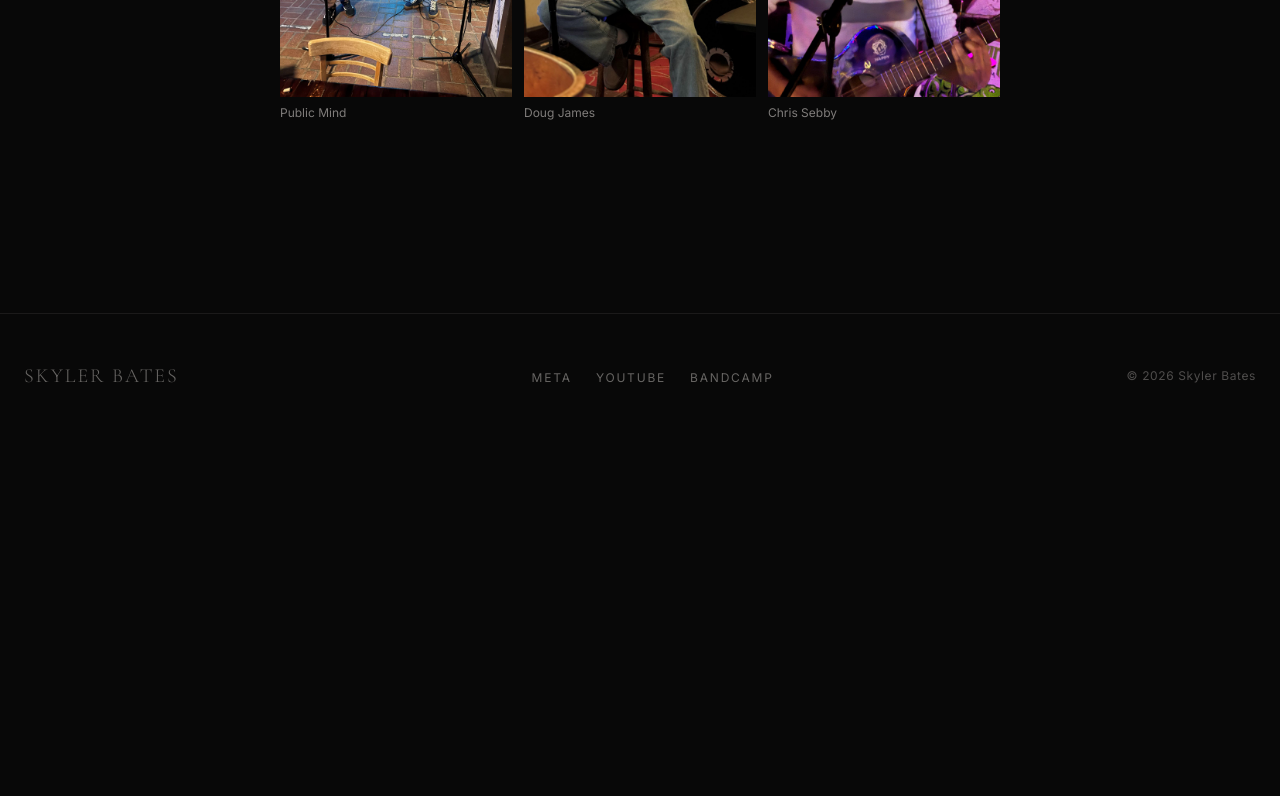
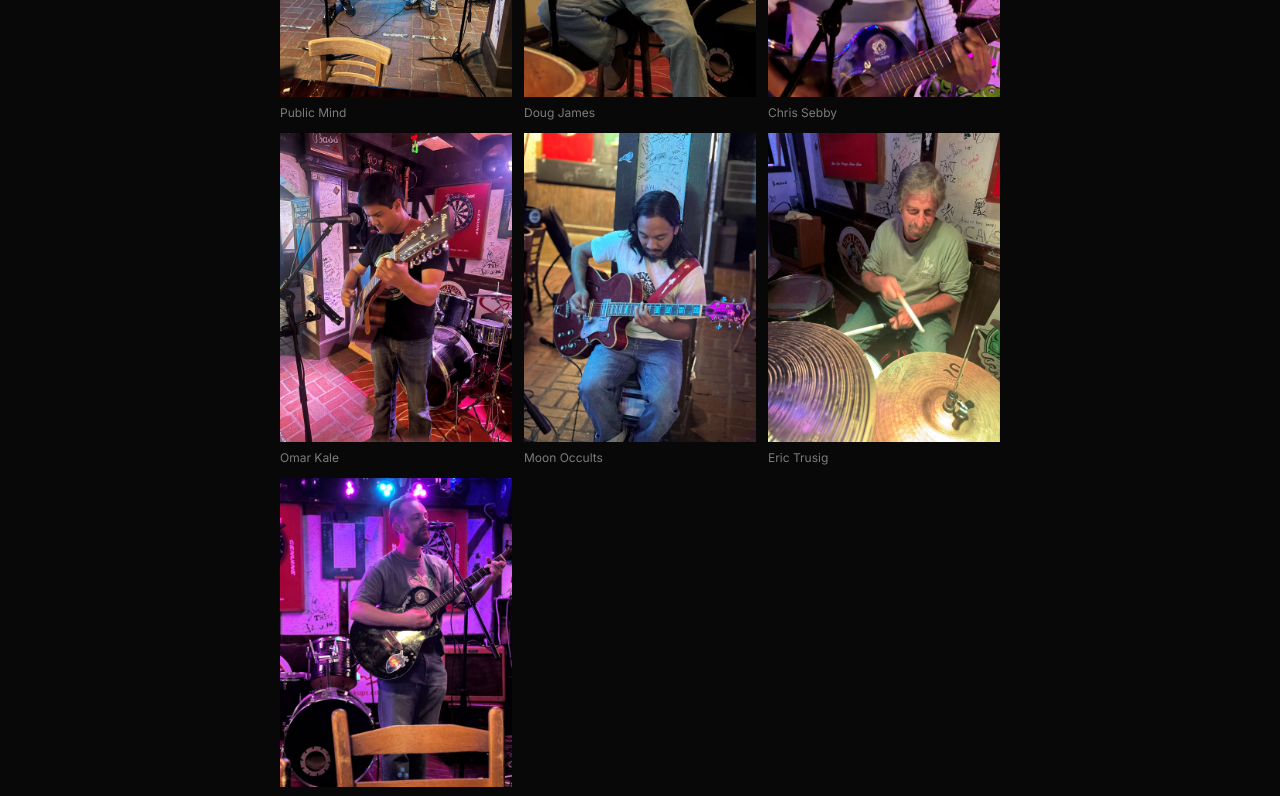
Before and after one commit to batestzu/skylerbates.com, a Next.js app: page /opportunities/the-highlander in a window 1280 px wide. Shown: the part 1860-2656 px from the top of the page. Before the commit the page ends 2298 px from the top, so only its background shows below. Built offline with nearby package versions, Linux system fonts and the light colour scheme; no server answers.

Commit message:
Add four more photos to each venue opportunity gallery
Co-Authored-By: Claude Opus 5.5 <noreply@anthropic.com>
Claude-Session: https://claude.ai/code/session_01PFxwCQY5ngUV9SFLZDUXr6

```diff
--- a/app/opportunities/the-highlander/page.tsx
+++ b/app/opportunities/the-highlander/page.tsx
@@ -14,6 +14,10 @@ const photos = [
   { src: "/portfolio/PublicMindHI.jpg", act: "Public Mind" },
   { src: "/portfolio/DougJamesHI.jpg", act: "Doug James" },
   { src: "/portfolio/ChrisSebbyHIRotate90.jpg", act: "Chris Sebby" },
+  { src: "/portfolio/OmarKaleHI.jpg", act: "Omar Kale" },
+  { src: "/portfolio/WillMoonOccultsHI.jpg", act: "Moon Occults" },
+  { src: "/portfolio/EricTrusigHI.jpg", act: "Eric Trusig" },
+  { src: "/portfolio/IanRistrophHI1.jpg", act: "Ian Ristroph" },
 ];
 
 export default function TheHighlanderPage() {
--- a/app/opportunities/the-partridge-inn/page.tsx
+++ b/app/opportunities/the-partridge-inn/page.tsx
@@ -14,6 +14,10 @@ const photos = [
   { src: "/portfolio/FernandoGonzalesPI.jpg", act: "Fernando Gonzales" },
   { src: "/portfolio/GregHesterDevranRoofPI.jpg", act: "Greg Hester & Devran — Rooftop" },
   { src: "/portfolio/ChrisNeilsenPI.jpg", act: "Chris Nielsen" },
+  { src: "/portfolio/OmarKalePIRoof.jpg", act: "Omar Kale — Rooftop" },
+  { src: "/portfolio/MikhillDesaiPI.jpg", act: "Mikhil Desai — Rooftop", position: "70% center" },
+  { src: "/portfolio/JamesHuttonPI.jpg", act: "James Hutton" },
+  { src: "/portfolio/KeithGregoryPI.jpg", act: "Keith Gregory" },
 ];
 
 export default function ThePartridgeInnPage() {
--- a/components/VenuePhotos.tsx
+++ b/components/VenuePhotos.tsx
@@ -3,7 +3,8 @@
 import Image from "next/image";
 import { motion } from "framer-motion";
 
-type Photo = { src: string; act: string };
+// position: optional object-position for landscape shots cropped to the 3:4 frame
+type Photo = { src: string; act: string; position?: string };
 
 export default function VenuePhotos({ venue, photos }: { venue: string; photos: Photo[] }) {
   return (
@@ -30,6 +31,7 @@ export default function VenuePhotos({ venue, photos }: { venue: string; photos:
                 fill
                 sizes="(min-width: 640px) 250px, 50vw"
                 className="object-cover"
+                style={p.position ? { objectPosition: p.position } : undefined}
               />
             </div>
             <figcaption className="mt-2 text-xs text-[#F5F0EB]/50 font-[family-name:var(--font-inter)]">
```
